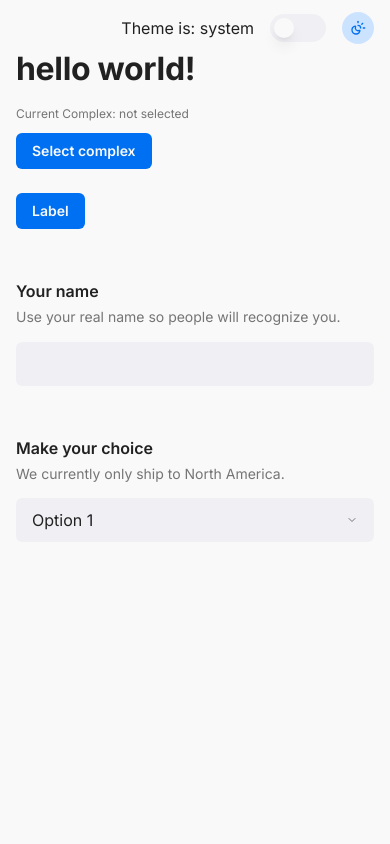
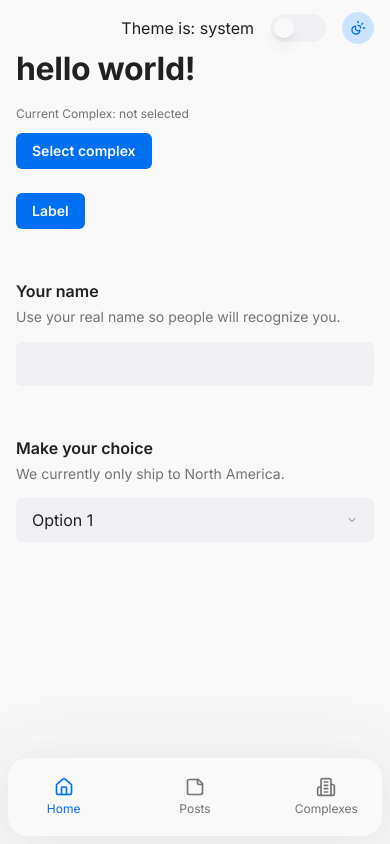
Before and after one commit to ianinazarenko/next-door, a Next.js app: page / in a window 390 px wide. Built offline with nearby package versions, Linux system fonts and the light colour scheme.

Commit message:
refactor: Add mobile menu panel for navigation

```diff
--- /dev/null
+++ b/app/components/common/menu/TheMenuMob.module.css
@@ -0,0 +1,56 @@
+.panel {
+    position: fixed;
+    right: 0;
+    bottom: 0;
+    left: 0;
+    width: 100%;
+    padding: 0 0.8rem 0.8rem;
+
+    @media (width >= 1280px) {
+        display: none;
+    }
+}
+
+.wrapper {
+    display: flex;
+    align-items: center;
+    width: 100%;
+    height: 7.8rem;
+    border-radius: 2rem;
+    background-color: var(--bg-primary);
+    gap: 2rem;
+    box-shadow: var(--box-shadow);
+
+    @media (width >= 768px) {
+        --btns-count: 3;
+        --gaps-count: 2;
+
+        max-width: calc(12rem * var(--btns-count) + 2rem * var(--gaps-count));
+        margin: 0 auto;
+    }
+}
+
+.item {
+    display: flex;
+    align-items: center;
+    justify-content: center;
+    flex-direction: column;
+    flex: 1;
+    height: 100%;
+    color: var(--text-secondary);
+    gap: 0.4rem;
+    transition: color var(--trs);
+}
+
+.text {
+    transition: color var(--trs);
+}
+
+.active {
+    color: var(--accent);
+}
+
+.icon {
+    width: 2rem;
+    height: 2rem;
+}
--- /dev/null
+++ b/app/components/common/menu/TheMenuMob.tsx
@@ -0,0 +1,39 @@
+'use client';
+
+// Types
+import { IPanelItem } from '@/types/menu';
+// Data
+import { PANEL_LIST } from '@/utils/data/menu';
+// Utils
+import clsx from 'clsx';
+// Hooks
+import { usePathname } from 'next/navigation';
+// Components
+import Link from 'next/link';
+// Styles
+import s from './TheMenuMob.module.css';
+
+export default function TheMenuMob() {
+    const path = usePathname();
+    return (
+        <div className={s.panel}>
+            <div className={s.wrapper}>
+                {PANEL_LIST.map((item: IPanelItem, index: number) => {
+                    const Icon = item.icon;
+                    return (
+                        <Link
+                            key={index}
+                            href={item.link}
+                            className={clsx(s.item, { [s.active]: item.link === path })}
+                        >
+                            <Icon className={s.icon} />
+                            <span className={clsx('card-meta', s.text, { [s.active]: item.link === path })}>
+                                {item.label}
+                            </span>
+                        </Link>
+                    );
+                })}
+            </div>
+        </div>
+    );
+}
--- a/app/layout.tsx
+++ b/app/layout.tsx
@@ -6,6 +6,7 @@ import './styles/index.css';
 
 import AppProviders from '@/lib/providers/AppProviders';
 import TheHeader from '@/app/components/common/header/TheHeader';
+import TheMenuMob from '@/app/components/common/menu/TheMenuMob';
 
 const inter = Inter({
     variable: '--font-inter',
@@ -24,11 +25,14 @@ export default function RootLayout({
     children: React.ReactNode;
 }>) {
     return (
-        <html lang="en">
+        <html lang='en'>
             <body className={`${inter.className} antialiased`}>
                 <AppProviders>
                     <TheHeader />
+
                     <main>{children}</main>
+
+                    <TheMenuMob />
                 </AppProviders>
             </body>
         </html>
```
